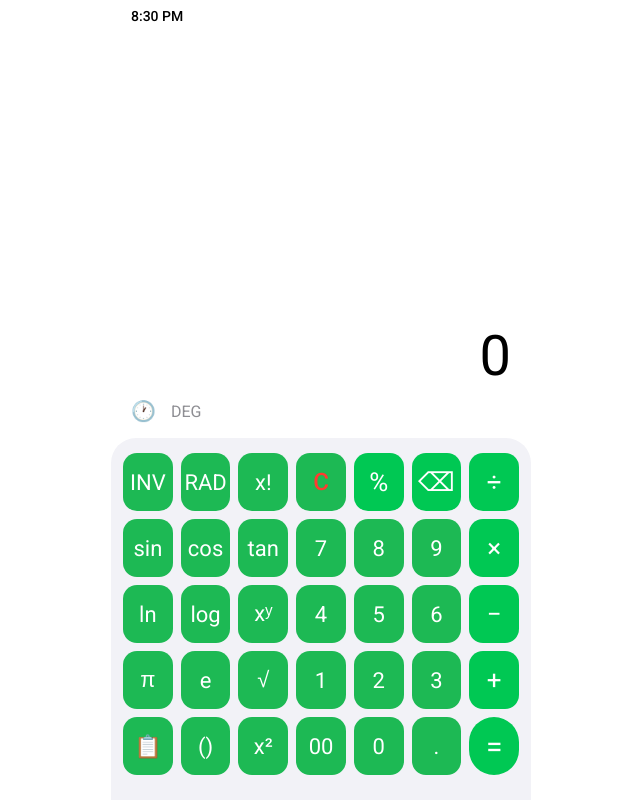
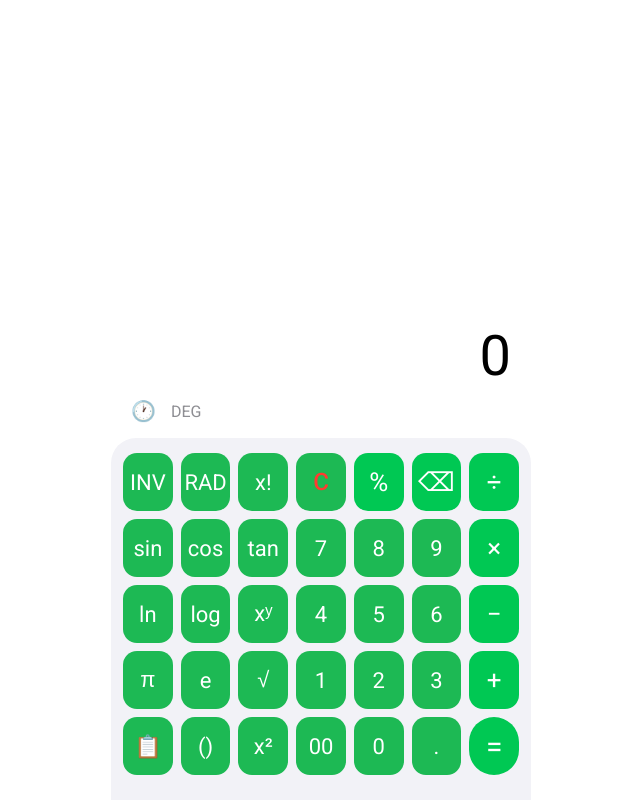
Before and after one commit to Antibugs-guru-mitar/Calculator, a plain HTML site: page index.html in a window 1280 px wide. Shown: the whole page, without its empty margins (319-959 px from the left). Drawn offline with Linux system fonts and the light colour scheme.

Commit message:
Update index.html

```diff
--- a/index.html
+++ b/index.html
@@ -9,9 +9,7 @@
 </head>
 <body>
   <div class="calculator">
-    <div class="status-bar">
-      <span>8:30 PM</span>
-    </div>
+    <!-- 8:30 PM WALA DIV UDA DIYA BHAI 💀✅ -->
 
     <div class="display">
       <div class="history"></div>
```
